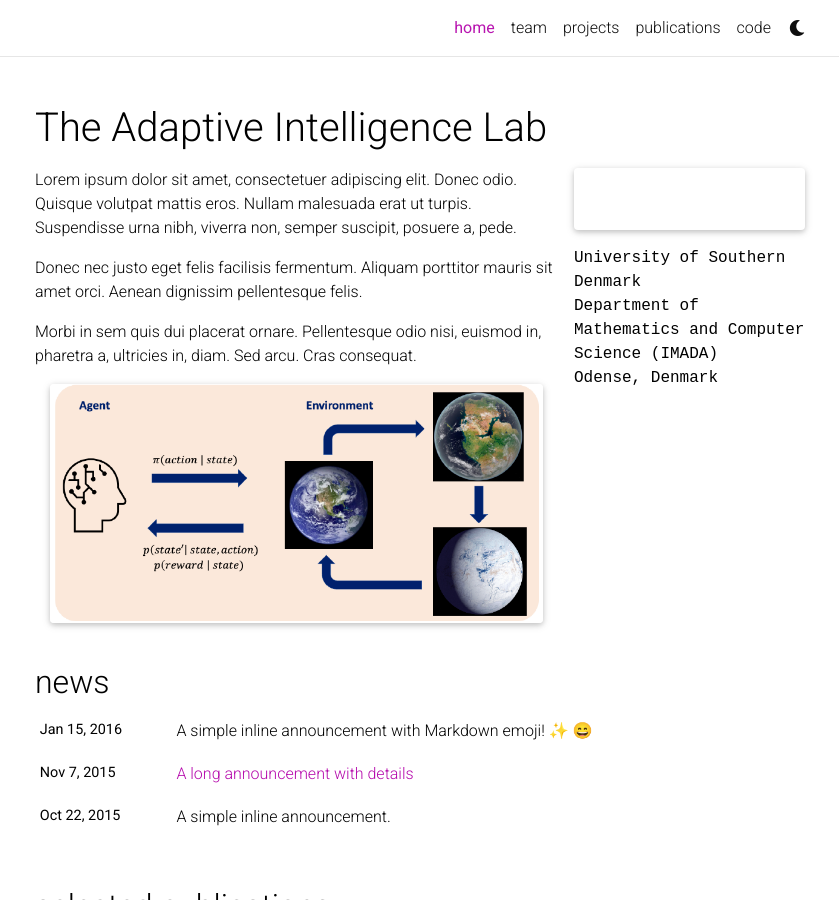
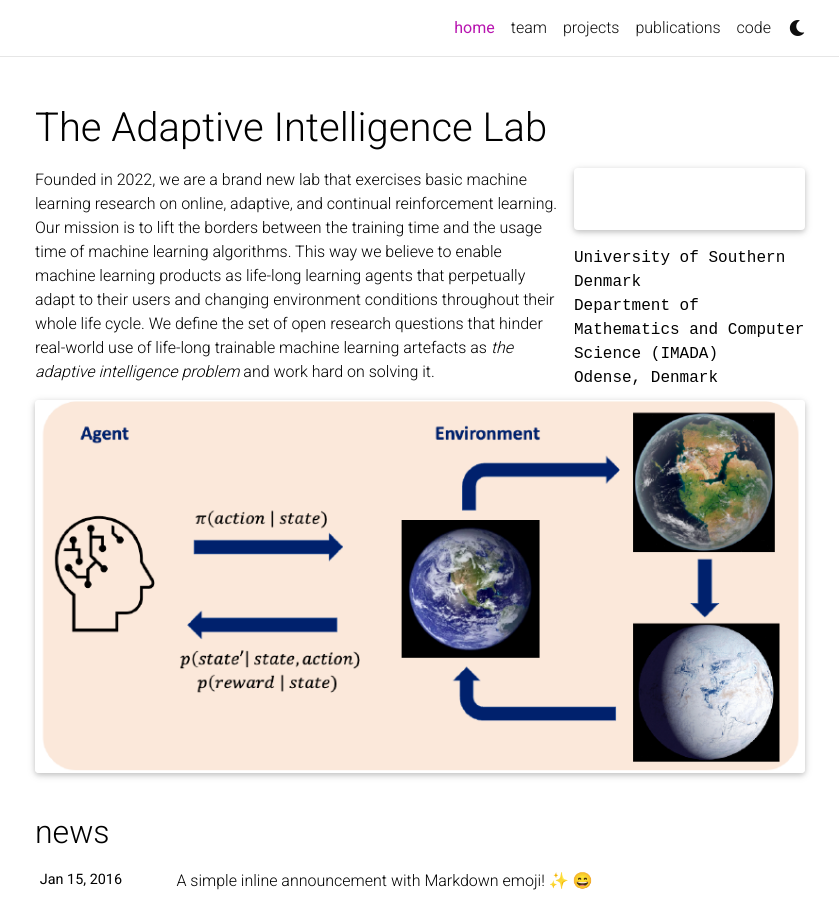
Before and after one commit to nicklaswerge/web, a Jekyll site: the page built from _pages/0_about.md, in a window 1280 px wide and 900 px high. Shown: the whole window, without its empty margins (220-1059 px from the left). Built offline with Jekyll 4.4.1, drawn with Linux system fonts in a browser that asks for light colours; full-size pictures stand in for the smaller copies a plugin makes; emoji names are drawn with the system emoji font; comment, search, counter and statistics services are not loaded; a style sheet for code colours, icons or effects is not loaded.

Commit message:
Update 0_about.md

```diff
--- a/_pages/0_about.md
+++ b/_pages/0_about.md
@@ -18,11 +18,7 @@
 social: true  # includes social icons at the bottom of the page
 ---
 
-Lorem ipsum dolor sit amet, consectetuer adipiscing elit. Donec odio. Quisque volutpat mattis eros. Nullam malesuada erat ut turpis. Suspendisse urna nibh, viverra non, semper suscipit, posuere a, pede.
-
-Donec nec justo eget felis facilisis fermentum. Aliquam porttitor mauris sit amet orci. Aenean dignissim pellentesque felis.
-
-Morbi in sem quis dui placerat ornare. Pellentesque odio nisi, euismod in, pharetra a, ultricies in, diam. Sed arcu. Cras consequat.
+Founded in 2022, we are a brand new lab that exercises basic machine learning research on online, adaptive, and continual reinforcement learning. Our mission is to lift the borders between the training time and the usage time of machine learning algorithms. This way we believe to enable machine learning products as life-long learning agents that perpetually adapt to their users and changing environment conditions throughout their whole life cycle. We define the set of open research questions that hinder real-world use of life-long trainable machine learning artefacts as *the adaptive intelligence problem* and work hard on solving it.
 
 <div class="row">
     <div class="col-sm mt-3 mt-md-0">
```
